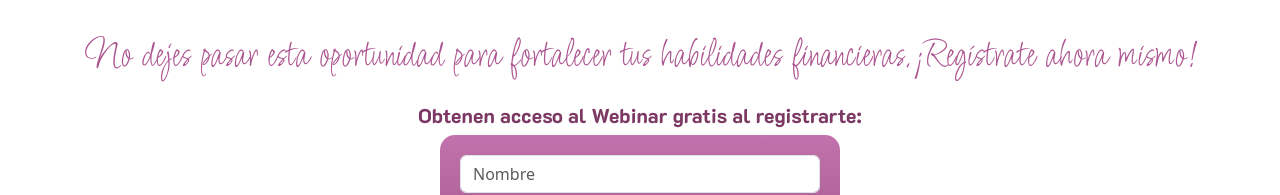
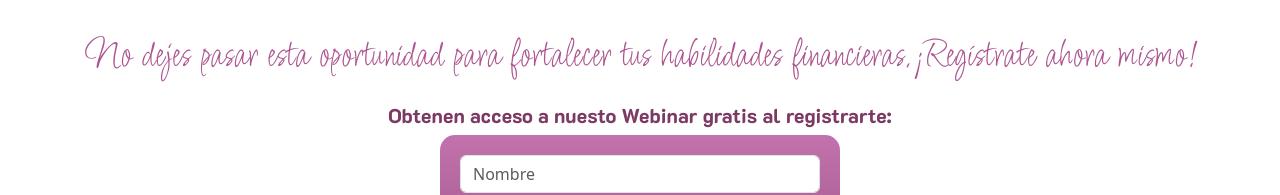
Before and after one commit to roseced/Avance2-LandingPage, a plain HTML site: page index.html in a window 1280 px wide. Shown: the part 1588-1783 px from the top of the page. Drawn offline with nearby package versions, Linux system fonts and the light colour scheme; files whose address does not match are found by name; a web font is replaced by a local one.

Commit message:
Update index.html

```diff
--- a/index.html
+++ b/index.html
@@ -72,7 +72,7 @@
 
             <section id="signup">
                 <p>No dejes pasar esta oportunidad para fortalecer tus habilidades financieras.¡Regístrate ahora mismo!</p>
-                <h2>Obtenen acceso al Webinar gratis al registrarte:</h2>
+                <h2>Obtenen acceso a nuesto Webinar gratis al registrarte:</h2>
                 <form id="register-form">
                     <input type="text" id="nombre" class="form-control" placeholder="Nombre" required>
                     <div id="nombre-error" class="error-message"></div>
```
